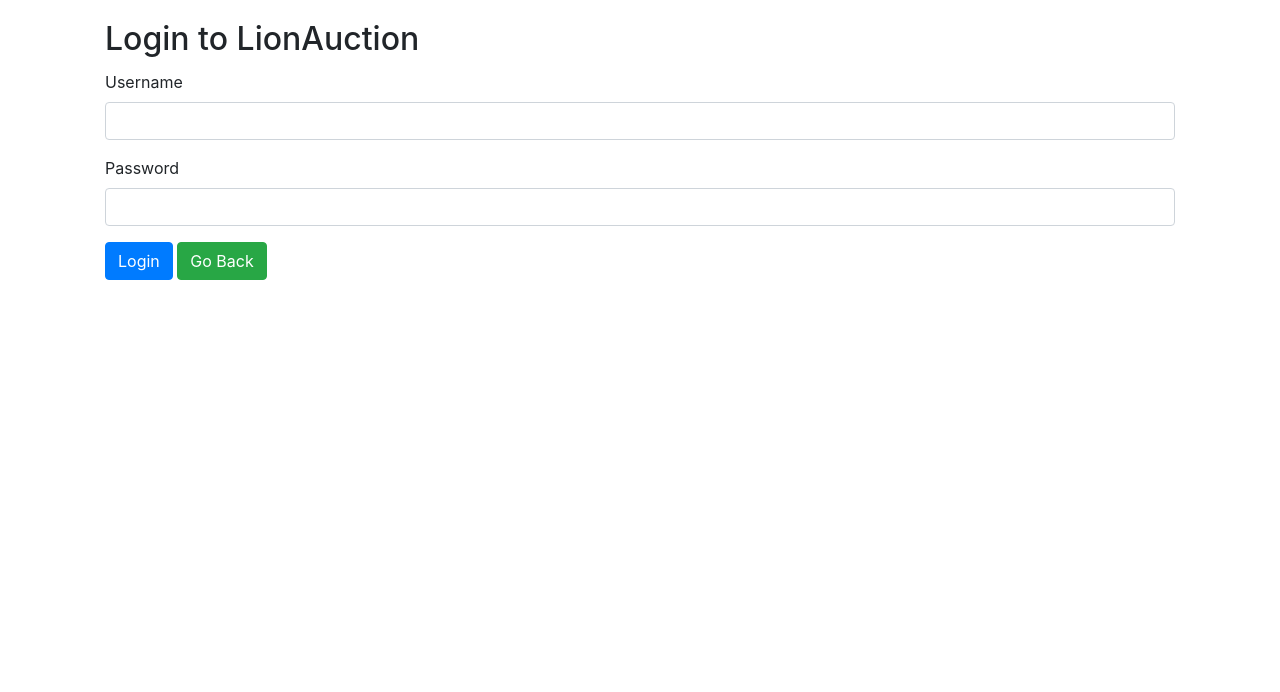
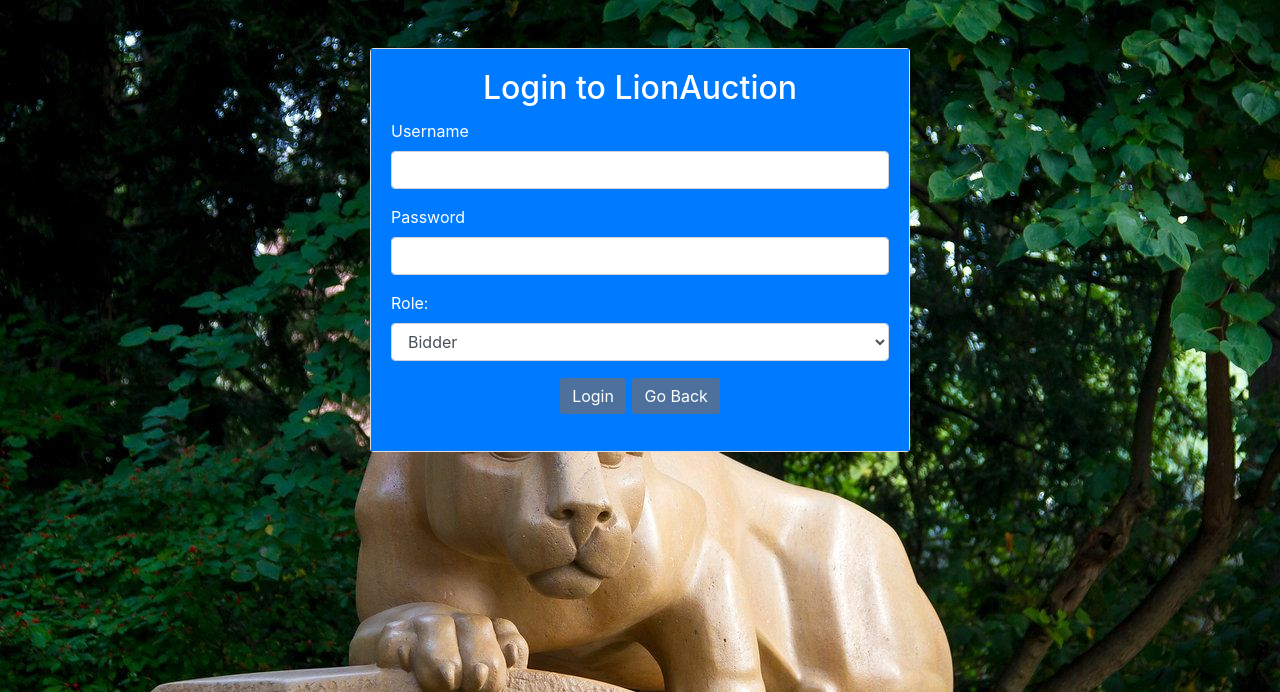
Before and after one commit to ilya-baak/LionAuction, a Flask app: page /login in a window 1280 px wide. Shown: the top 692 px of the page. Run offline with Flask 3, Linux system fonts and the light colour scheme; some libraries are stand-ins or nearby versions.

Commit message:
Implemented role validation of login, changed styles in css file.

```diff
--- a/app.py
+++ b/app.py
@@ -17,16 +17,28 @@ def index():
 def login():
     error = None
     if request.method == 'POST':
-        result = valid_login(request.form['UserName'], request.form['Password'])
+        username = request.form['UserName']
+        password = request.form['Password']
+        role = request.form['role']
+        result = valid_login(username, password, role)
+        # Need to check what type of role: Bidder, HelpDesk, or Seller
         if result:
-            return render_template('home.html', error=error, result=result)
+            connection = sql.connect('database.db')
+            cursor = connection.execute('SELECT * FROM Bidder WHERE email=?;', (username,))
+            bidder = cursor.fetchone()
+            connection.commit()
+            return render_template('home.html', error=error, result=result, bidder=bidder, role=role)
         else:
             error = 'Invalid login credentials. Please try again.'
     return render_template('login.html', error=error)
 
 
-def valid_login(user_name, password_in):
+def valid_login(user_name, password_in, role):
     connection = sql.connect('database.db')
+    validRole = connection.execute('SELECT * FROM ' + role +' WHERE email=?;', (user_name,)).fetchone()
+    if not validRole:
+        isMatch = None
+        return isMatch
     cursor = connection.execute('SELECT * FROM users WHERE username=?;', (user_name,))
     connection.commit()
     try:
@@ -37,6 +49,9 @@ def valid_login(user_name, password_in):
     return isMatch
 
 
+@app.route('/home', methods=['POST', 'GET'])
+def home():
+    return render_template('home.html')
 
 if __name__ == "__main__":
     app.run()
--- /dev/null
+++ b/static/style.css
@@ -0,0 +1,59 @@
+body {
+            background-color: #F7F7F7;
+            background-image: url('lbg.jpg');
+        }
+
+
+        .navbar {
+            font-family: 'Lato', sans-serif;
+            font-size: 20px;
+            font-weight: bold;
+            text-transform: uppercase;
+            letter-spacing: 0.1em;
+            color: #007BFF !important;
+            }
+
+        .navbar-brand {
+            color: #007BFF !important;
+            text-transform: uppercase;
+        }
+
+        .nav-link {
+            font-size: 18px;
+            color: #007BFF !important;
+        }
+
+        .header {
+            background-color: #007BFF;
+            color: white;
+            text-align: center;
+            padding: 50px;
+        }
+
+        .footer {
+            background-color: #007BFF;
+            color: white;
+            text-align: center;
+            padding: 10px;
+            position: fixed;
+            left: 0;
+            bottom: 0;
+            width: 100%;
+        }
+
+        .card-body {
+            color: white;
+            background-color: #007BFF;
+        }
+
+        .form-group .btn-primary[name="login_button"] {
+            background-color: #4e709c;
+        }
+
+        .header .btn-success {
+            background-color: #4e709c;
+        }
+
+        .btn-success:hover {
+            background-color: #2bb1e2 !important;
+            }
--- a/templates/login.html
+++ b/templates/login.html
@@ -3,17 +3,22 @@
 <head>
     <meta charset="utf-8">
     <meta name="viewport" content="width=device-width, initial-scale=1">
+    <link rel="stylesheet" href="{{ url_for('static', filename='style.css') }}">
     <link rel="stylesheet" href="https://stackpath.bootstrapcdn.com/bootstrap/4.4.1/css/bootstrap.min.css"
           integrity="sha384-Vkoo8x4CGsO3+Hhxv8T/Q5PaXtkKtu6ug5TOeNV6gBiFeWPGFN9MuhOf23Q9Ifjh" crossorigin="anonymous">
-    <title></title>
+    <title>Login to LionAuction</title>
 </head>
 <body>
+<div class="container">
+    <div class="row justify-content-center">
+        <div class="col-md-6 mt-5">
+            <div class="card">
+                <div class="card-body">
+                    <h2 class="card-title text-center">Login to LionAuction</h2>
+
                     {% if error %}
-        <p style="color:red;">{{ error }}</p>
+                    <div class="alert alert-danger">{{ error }}</div>
                     {% endif %}
-<div class="container-sm">
-    <div class="card-body">
-        <h2 class="card-title">Login to LionAuction</h2>
 
                     <form action="/login" method="POST">
                         <div class="form-group">
@@ -24,9 +29,22 @@
                             <label for="Password">Password</label>
                             <input type="password" name="Password" required class="form-control">
                         </div>
-            <button type="submit" class="btn btn-primary">Login</button>
-            <a class="btn btn-success" href="/" role="button">Go Back</a>
+                        <div class="form-group">
+                            <label for="role">Role:</label>
+                            <select id="role" name="role" class="form-control">
+                                <option value="bidder">Bidder</option>
+                                <option value="seller">Seller</option>
+                                <option value="helpdesk">HelpDesk</option>
+                            </select>
+                        </div>
+                        <div class="form-group text-center">
+                            <button type="submit" name="login_button" class="btn btn-primary">Login</button>
+                            <a href="/"> <button type="button" name="login_button" class="btn btn-primary">Go Back</button> </a>
+                        </div>
                     </form>
+                </div>
+            </div>
+        </div>
     </div>
 </div>
 
```
Also changed, not shown: queries.sql (+5 -3 lines), templates/home.html (+54 -3 lines), templates/index.html (+38 -5 lines), database.db, static/lbg.jpg (added), templates/lbg.jpg (added). Lines whose indentation alone changed are shown as unchanged.
